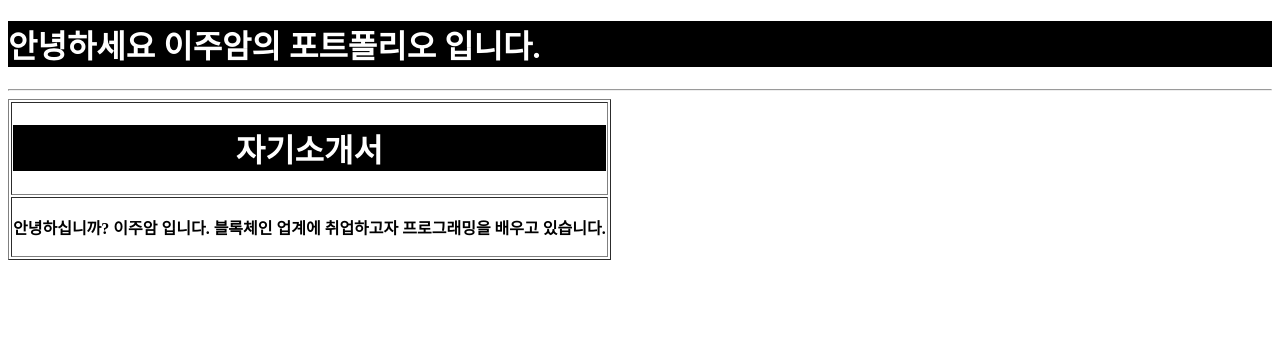
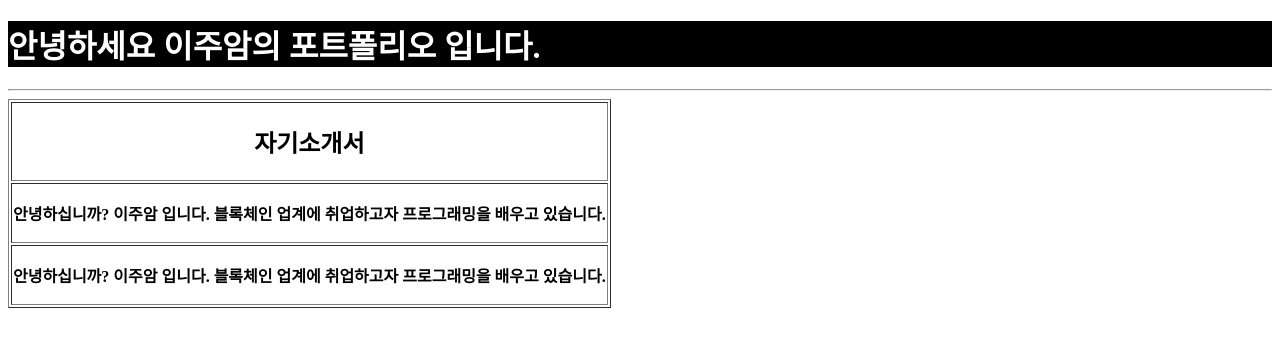
Before and after one commit to githubjal/Test, a plain HTML site: page portfolio.html in a window 1280 px wide. Drawn offline with Linux system fonts and the light colour scheme.

Commit message:
htmlform

```diff
--- a/portfolio.html
+++ b/portfolio.html
@@ -4,7 +4,8 @@
 <meta charset="utf-8">
 <title><h1>Juam's Portfilo</h1></title>
 <style>
-    h1 {color: white; background: black; }
+    h1 {color: white; background: black; width: 300; }
+    h2 {color: black; background: white; }
 </style>
 <h1>안녕하세요 이주암의 포트폴리오 입니다.</h1>
 <hr>
@@ -15,16 +16,18 @@
         <table border="1">
                 <thead>
                     <tr>
-                        <th><h1>자기소개서</h1></th>
+                        <th><h2>자기소개서</h2></th>
                     </tr>
                 </thead>
                 <tbody>
                     <tr>
-                        <th> <p>안녕하십니까? 이주암 입니다. 블록체인 업계에 취업하고자 프로그래밍을 배우고 있습니다.
+                        <th> <p>안녕하십니까? 이주암 입니다. 블록체인 업계에 취업하고자 프로그래밍을 배우고 있습니다.<br>
                         </p></th>
                     </tr>
 
-
+                    <tr>
+                            <th> <p>안녕하십니까? 이주암 입니다. 블록체인 업계에 취업하고자 프로그래밍을 배우고 있습니다.<br>
+                    </tr>
 
                 </tbody>
         </table>
```
